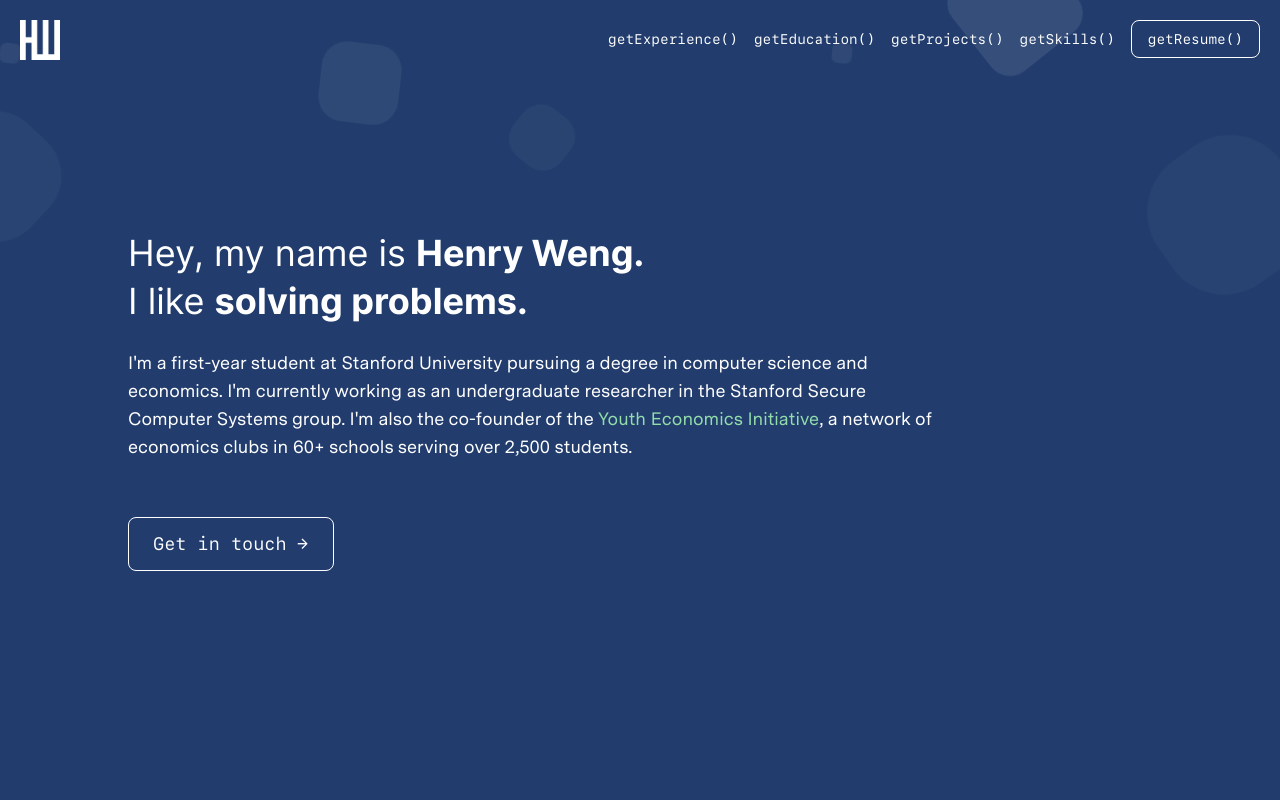
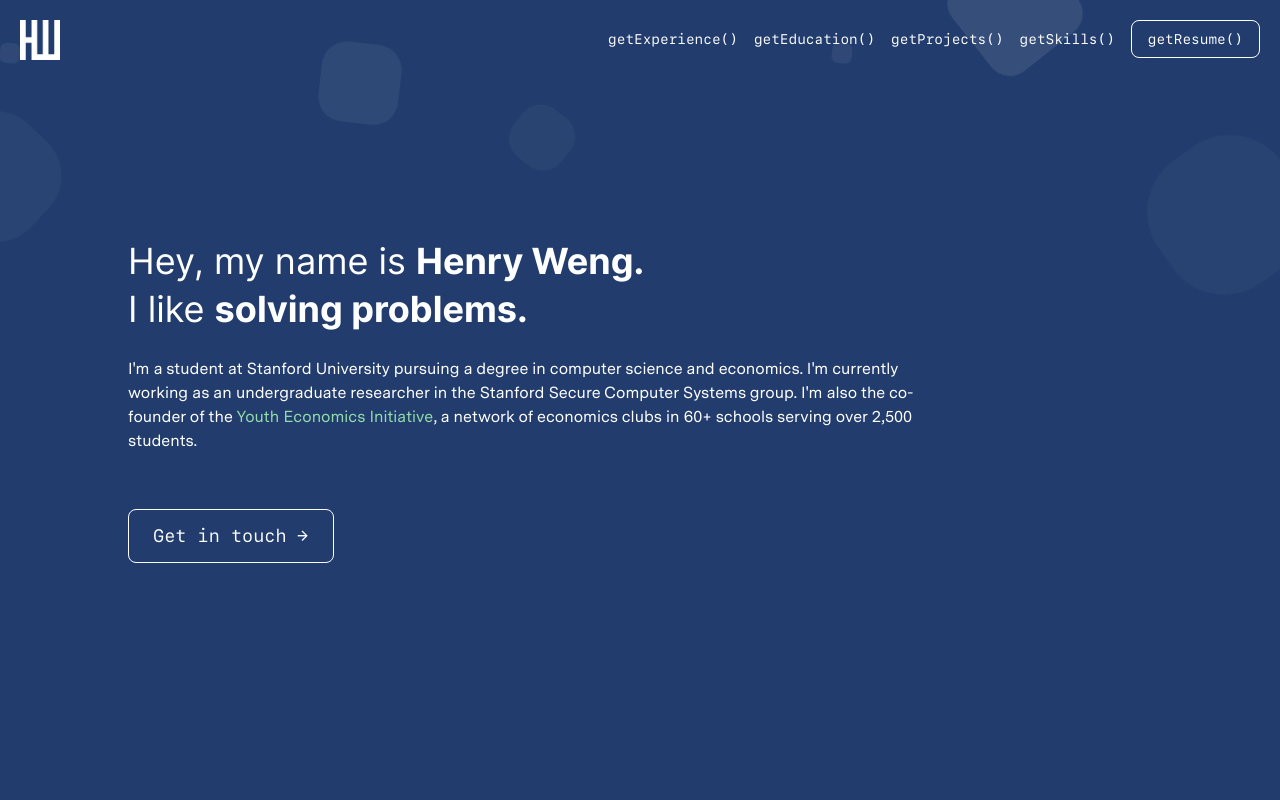
Before and after one commit to henryweng03/personal-site, a React (Create React App) app: page / in a window 1280 px wide. Shown: the top 800 px of the page. Built offline with nearby package versions, Linux system fonts and the light colour scheme.

Commit message:
Changed title

```diff
--- a/public/index.html
+++ b/public/index.html
@@ -16,7 +16,7 @@
     <meta property="og:image" content="%PUBLIC_URL%/images/henryWengOG.png" />
     <meta property=”og:type” content=”website” />
 
-    <title>Henry Weng</title>
+    <title>Henry Weng - Personal Website</title>
     <meta name="description" content="Henry Weng is a student, entrepreneur, and engineer at Stanford University, where he is pursuing a degree in computer science and economics.">
     <meta name="keywords" content="henry weng, stanford, stanford intern, student, stanford student, software engineer, swe intern, cs student, henry, developer, entrepreneur, youth economics initiative, economics, econ, cs, computer science, app dev, hackathon" />
 
--- a/src/index.css
+++ b/src/index.css
@@ -18,7 +18,7 @@ html {
     @apply font-messinasans text-lg text-white sm:text-xl;
   }
   p {
-    @apply font-messinasans text-base text-white sm:text-lg;
+    @apply font-messinasans text-base text-white;
   }
   li {
     @apply font-messinasans text-base text-gray-300 pb-1;
--- a/src/sections/hero.js
+++ b/src/sections/hero.js
@@ -54,7 +54,7 @@ const Hero = () => {
               </div>
               <div className="flex mt-6 mx-6 sm:mx-0">
                 <p>
-                  I'm a first-year student at Stanford University pursuing
+                  I'm a student at Stanford University pursuing
                   a degree in computer science and economics. I'm currently
                   working as an undergraduate researcher in the Stanford Secure
                   Computer Systems group. I'm also the co-founder
```
